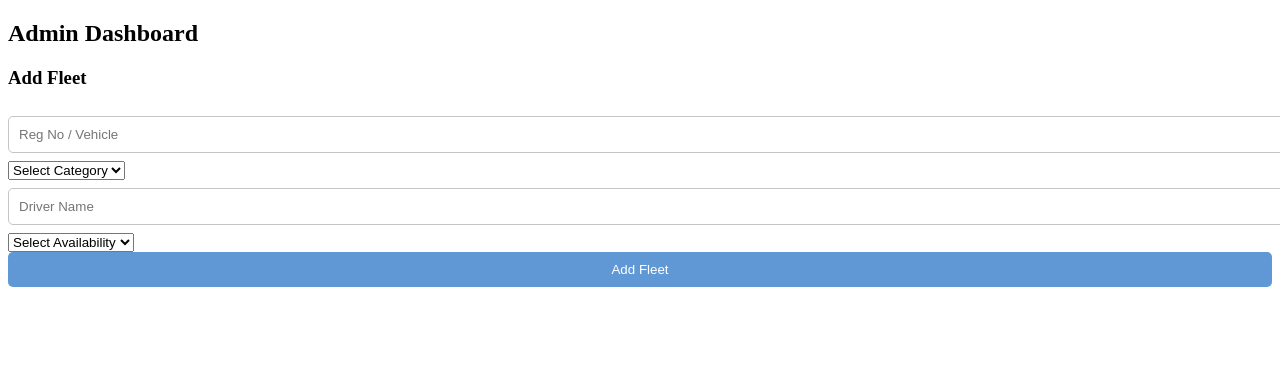
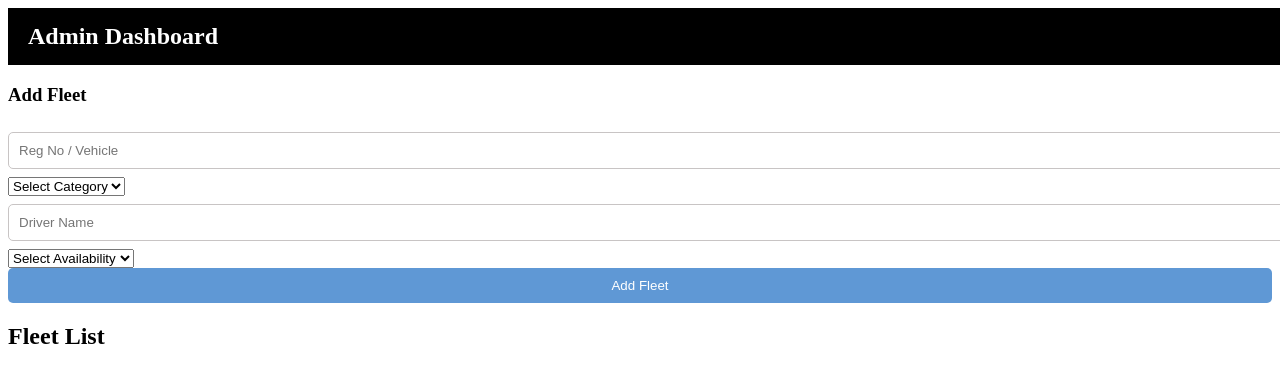
Before and after one commit to GanagallaJoshitha/fleet-management-app, a plain HTML site: page admin.html in a window 1280 px wide. Shown: the top 382 px of the page. Drawn offline with Linux system fonts and the light colour scheme.

Commit message:
Updated style.css

```diff
--- a/admin.html
+++ b/admin.html
@@ -29,8 +29,11 @@
             </select>
             <button onclick="addingFleet()">Add Fleet</button>
         </div>
-        <div class = "content"
+        <div class = "content">
+            <h2>Fleet List</h2>
+            <div id = "fleetContain" class = "fleet-grid"></div>
+        </div>
     </div>
-
+    <script src = "script.js"></script>
 </body>
 </html>
--- a/style.css
+++ b/style.css
@@ -31,3 +31,15 @@ button{
 button:hover{
     background:#0053ab;
 }
+.navbar{
+    width: 100%;
+    background: black;
+    color:white;
+    padding: 15px 20px;
+    display: flex;
+    align-items: center;
+    justify-content: space-between
+}
+.navbar h2{
+    margin: 0;
+}
```
